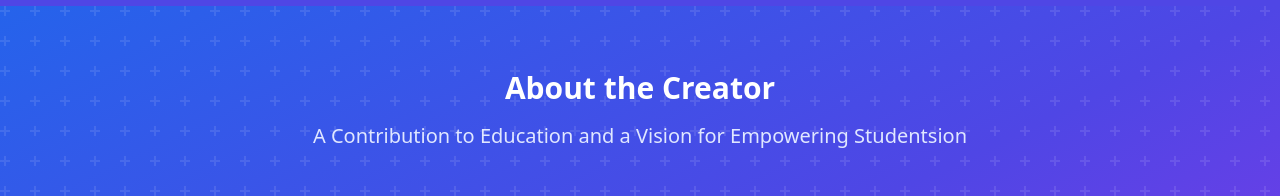
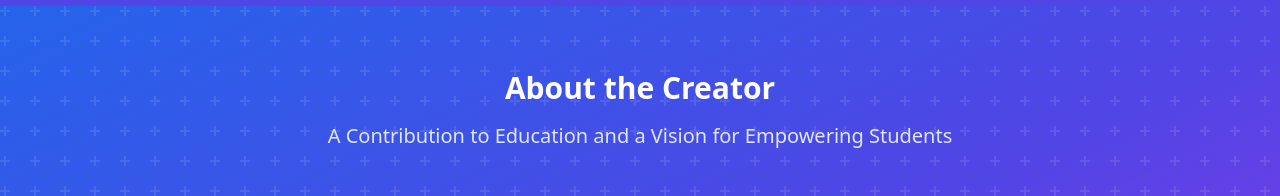
Before and after one commit to decodewithdeepak/notesneo, a React (Vite) app: page / in a window 1280 px wide. Shown: the part 1960-2156 px from the top of the page. Built offline with nearby package versions, Linux system fonts and the light colour scheme; no server answers.

Commit message:
subheading

```diff
--- a/src/components/CreatorSection.tsx
+++ b/src/components/CreatorSection.tsx
@@ -16,7 +16,7 @@ export function CreatorSection() {
             About the Creator
           </h2>
           <p className="text-xl text-indigo-100" data-aos="fade-up">
-            A Contribution to Education and a Vision for Empowering Studentsion
+          A Contribution to Education and a Vision for Empowering Students
           </p>
         </div>
 
```
